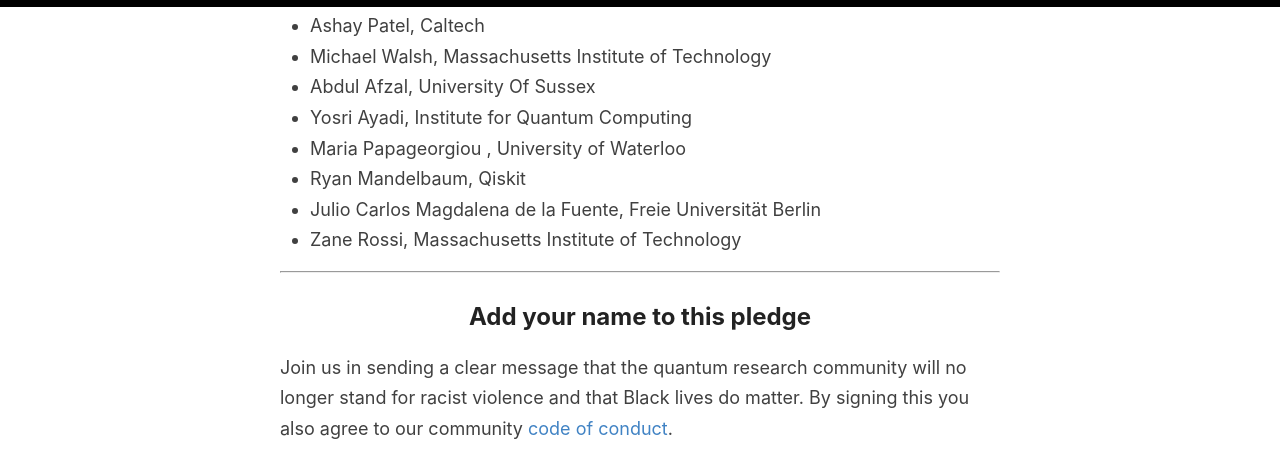
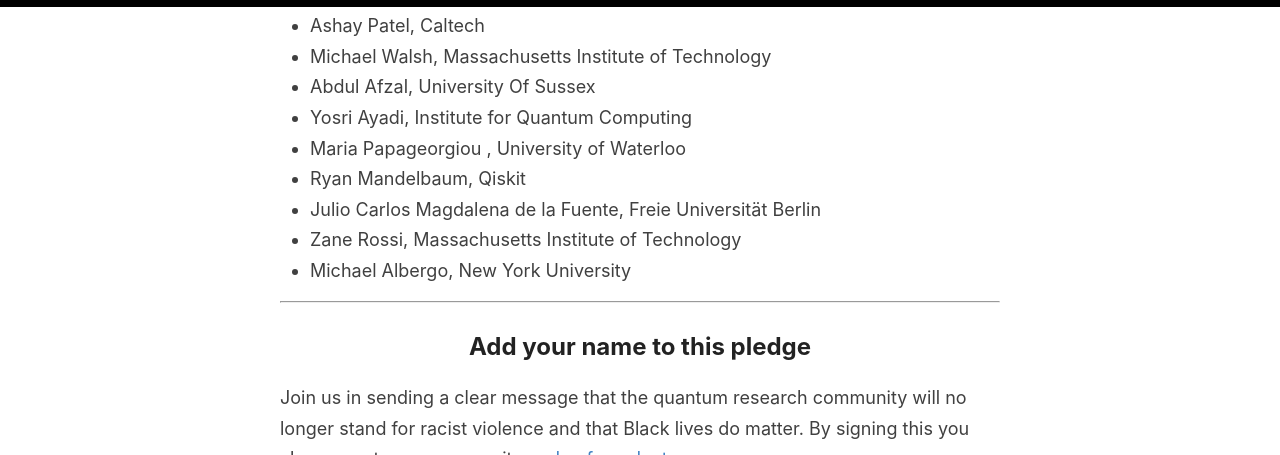
Before and after one commit to quantumforblacklives/quantumforblacklives.github.io, a Jekyll site: the page built from index.html, in a window 1280 px wide and 900 px high, scrolled down 5664 px, cut to the strip 0-455 px from the top of the window. Built offline with Jekyll 4.4.1, drawn with Linux system fonts in a browser that asks for light colours; the list of posts is cut into pages by our own code.

Commit message:
Add signature from Michael Albergo.

```diff
--- a/_includes/signatories.md
+++ b/_includes/signatories.md
@@ -87,3 +87,4 @@
 - Ryan Mandelbaum,  Qiskit
 - Julio Carlos Magdalena de la Fuente, Freie Universität Berlin
 - Zane Rossi, Massachusetts Institute of Technology
+- Michael Albergo, New York University
```
